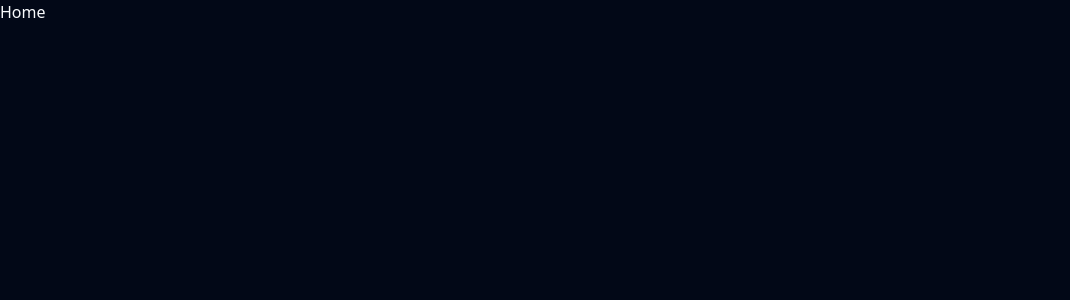
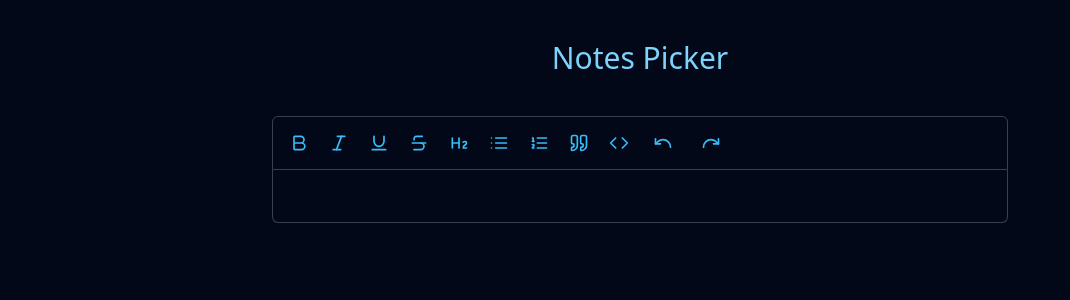
Before and after one commit to 5hishirH/rich-text-editor, a Next.js app: page / in a window 1280 px wide. Shown: the top 300 px of the page, without its empty margins (0-1070 px from the left). Built offline with nearby package versions, Linux system fonts and the light colour scheme.

Commit message:
feat: add rich text toolbar and editor

```diff
--- a/package.json
+++ b/package.json
@@ -9,6 +9,8 @@
     "lint": "next lint"
   },
   "dependencies": {
+    "@tiptap/extension-heading": "^2.4.0",
+    "@tiptap/extension-underline": "^2.4.0",
     "@tiptap/pm": "^2.4.0",
     "@tiptap/react": "^2.4.0",
     "@tiptap/starter-kit": "^2.4.0",
--- /dev/null
+++ b/src/app/components/NotePicker.jsx
@@ -0,0 +1,41 @@
+"use client";
+
+import React, { useState } from "react";
+import Tiptap from "@/app/components/Tiptap";
+
+const NotePicker = () => {
+  const [content, setContent] = useState("");
+  const handleContentChange = (reason) => {
+    setContent(reason);
+  };
+  const handleSubmit = (e) => {
+    e.preventDefault();
+    const data = {
+      content: content,
+    };
+    console.log(data);
+    // const existingDataString = localStorage.getItem('myData')
+    // const existingData = existingDataString
+    //   ? JSON.parse(existingDataString)
+    //   : []
+    // const updatedData = [...existingData, data]
+    // localStorage.setItem('myData', JSON.stringify(updatedData))
+    // setContent('')
+  };
+  return (
+    <form
+      onSubmit={handleSubmit}
+      className="max-w-3xl w-full grid place-items-center mx-auto pt-10 mb-10"
+    >
+      <div className="text-3xl text-center text-sky-300 mb-10">
+        Notes Picker
+      </div>
+      <Tiptap
+        content={content}
+        onChange={(newContent) => handleContentChange(newContent)}
+      />
+    </form>
+  );
+};
+
+export default NotePicker;
--- /dev/null
+++ b/src/app/components/Tiptap.jsx
@@ -0,0 +1,45 @@
+"use client";
+
+import { useEditor, EditorContent } from "@tiptap/react";
+import StarterKit from "@tiptap/starter-kit";
+import Toolbar from "@/app/components/Toolbar";
+import Underline from "@tiptap/extension-underline";
+import Heading from "@tiptap/extension-heading";
+
+const Tiptap = ({ onChange, content }) => {
+  const handleChange = (newContent) => {
+    onChange(newContent);
+  };
+
+  const editor = useEditor({
+    extensions: [
+      StarterKit,
+      Underline,
+      Heading.configure({
+        HTMLAttributes: {
+          class: "text-xl font-semibold",
+          levels: [2],
+        },
+      }),
+    ],
+    editorProps: {
+      attributes: {
+        class:
+          "flex flex-col px-4 py-3 justify-start border-b border-r border-l border-gray-700 text-gray-400 items-start w-full gap-3 font-medium text-[16px] pt-4 rounded-bl-md rounded-br-md outline-none",
+      },
+    },
+
+    onUpdate: ({ editor }) => {
+      handleChange(editor.getHTML());
+    },
+  });
+
+  return (
+    <div className="w-full px-4">
+      <Toolbar editor={editor} content={content} />
+      <EditorContent editor={editor} />
+    </div>
+  );
+};
+
+export default Tiptap;
--- /dev/null
+++ b/src/app/components/Toolbar.jsx
@@ -0,0 +1,185 @@
+"use client";
+
+import React from "react";
+import {
+  Bold,
+  Strikethrough,
+  Italic,
+  List,
+  ListOrdered,
+  Heading2,
+  Underline,
+  Quote,
+  Undo,
+  Redo,
+  Code,
+} from "lucide-react";
+
+const Toolbar = ({ editor, content }) => {
+  if (!editor) {
+    return null;
+  }
+  return (
+    <div
+      className="px-4 py-3 rounded-tl-md rounded-tr-md flex justify-between items-start
+    gap-5 w-full flex-wrap border border-gray-700"
+    >
+      <div className="flex justify-start items-center gap-5 w-full lg:w-10/12 flex-wrap ">
+        <button
+          onClick={(e) => {
+            e.preventDefault();
+            editor.chain().focus().toggleBold().run();
+          }}
+          className={
+            editor.isActive("bold")
+              ? "bg-sky-700 text-white p-2 rounded-lg"
+              : "text-sky-400"
+          }
+        >
+          <Bold className="w-5 h-5" />
+        </button>
+        <button
+          onClick={(e) => {
+            e.preventDefault();
+            editor.chain().focus().toggleItalic().run();
+          }}
+          className={
+            editor.isActive("italic")
+              ? "bg-sky-700 text-white p-2 rounded-lg"
+              : "text-sky-400"
+          }
+        >
+          <Italic className="w-5 h-5" />
+        </button>
+        <button
+          onClick={(e) => {
+            e.preventDefault();
+            editor.chain().focus().toggleUnderline().run();
+          }}
+          className={
+            editor.isActive("underline")
+              ? "bg-sky-700 text-white p-2 rounded-lg"
+              : "text-sky-400"
+          }
+        >
+          <Underline className="w-5 h-5" />
+        </button>
+        <button
+          onClick={(e) => {
+            e.preventDefault();
+            editor.chain().focus().toggleStrike().run();
+          }}
+          className={
+            editor.isActive("strike")
+              ? "bg-sky-700 text-white p-2 rounded-lg"
+              : "text-sky-400"
+          }
+        >
+          <Strikethrough className="w-5 h-5" />
+        </button>
+        <button
+          onClick={(e) => {
+            e.preventDefault();
+            editor.chain().focus().toggleHeading({ level: 2 }).run();
+          }}
+          className={
+            editor.isActive("heading", { level: 2 })
+              ? "bg-sky-700 text-white p-2 rounded-lg"
+              : "text-sky-400"
+          }
+        >
+          <Heading2 className="w-5 h-5" />
+        </button>
+
+        <button
+          onClick={(e) => {
+            e.preventDefault();
+            editor.chain().focus().toggleBulletList().run();
+          }}
+          className={
+            editor.isActive("bulletList")
+              ? "bg-sky-700 text-white p-2 rounded-lg"
+              : "text-sky-400"
+          }
+        >
+          <List className="w-5 h-5" />
+        </button>
+        <button
+          onClick={(e) => {
+            e.preventDefault();
+            editor.chain().focus().toggleOrderedList().run();
+          }}
+          className={
+            editor.isActive("orderedList")
+              ? "bg-sky-700 text-white p-2 rounded-lg"
+              : "text-sky-400"
+          }
+        >
+          <ListOrdered className="w-5 h-5" />
+        </button>
+        <button
+          onClick={(e) => {
+            e.preventDefault();
+            editor.chain().focus().toggleBlockquote().run();
+          }}
+          className={
+            editor.isActive("blockquote")
+              ? "bg-sky-700 text-white p-2 rounded-lg"
+              : "text-sky-400"
+          }
+        >
+          <Quote className="w-5 h-5" />
+        </button>
+        <button
+          onClick={(e) => {
+            e.preventDefault();
+            editor.chain().focus().setCode().run();
+          }}
+          className={
+            editor.isActive("code")
+              ? "bg-sky-700 text-white p-2 rounded-lg"
+              : "text-sky-400"
+          }
+        >
+          <Code className="w-5 h-5" />
+        </button>
+        <button
+          onClick={(e) => {
+            e.preventDefault();
+            editor.chain().focus().undo().run();
+          }}
+          className={
+            editor.isActive("undo")
+              ? "bg-sky-700 text-white p-2 rounded-lg"
+              : "text-sky-400 hover:bg-sky-700 hover:text-white p-1 hover:rounded-lg"
+          }
+        >
+          <Undo className="w-5 h-5" />
+        </button>
+        <button
+          onClick={(e) => {
+            e.preventDefault();
+            editor.chain().focus().redo().run();
+          }}
+          className={
+            editor.isActive("redo")
+              ? "bg-sky-700 text-white p-2 rounded-lg"
+              : "text-sky-400 hover:bg-sky-700 hover:text-white p-1 hover:rounded-lg"
+          }
+        >
+          <Redo className="w-5 h-5" />
+        </button>
+      </div>
+      {content && (
+        <button
+          type="submit"
+          className="px-4 bg-sky-700 text-white py-2 rounded-md"
+        >
+          Add
+        </button>
+      )}
+    </div>
+  );
+};
+
+export default Toolbar;
--- a/src/app/page.jsx
+++ b/src/app/page.jsx
@@ -1,9 +1,11 @@
+import NotePicker from "@/app/components/NotePicker";
+
 const Home = () => {
-    return (
-        <main>
-            <h2>Home</h2>
-        </main>
-    );
-}
+  return (
+    <main>
+      <NotePicker />
+    </main>
+  );
+};
 
 export default Home;
```
Also changed, not shown: src/app/globals.css (indentation only), 1 other file (tests, documents, lock files or other folders).
